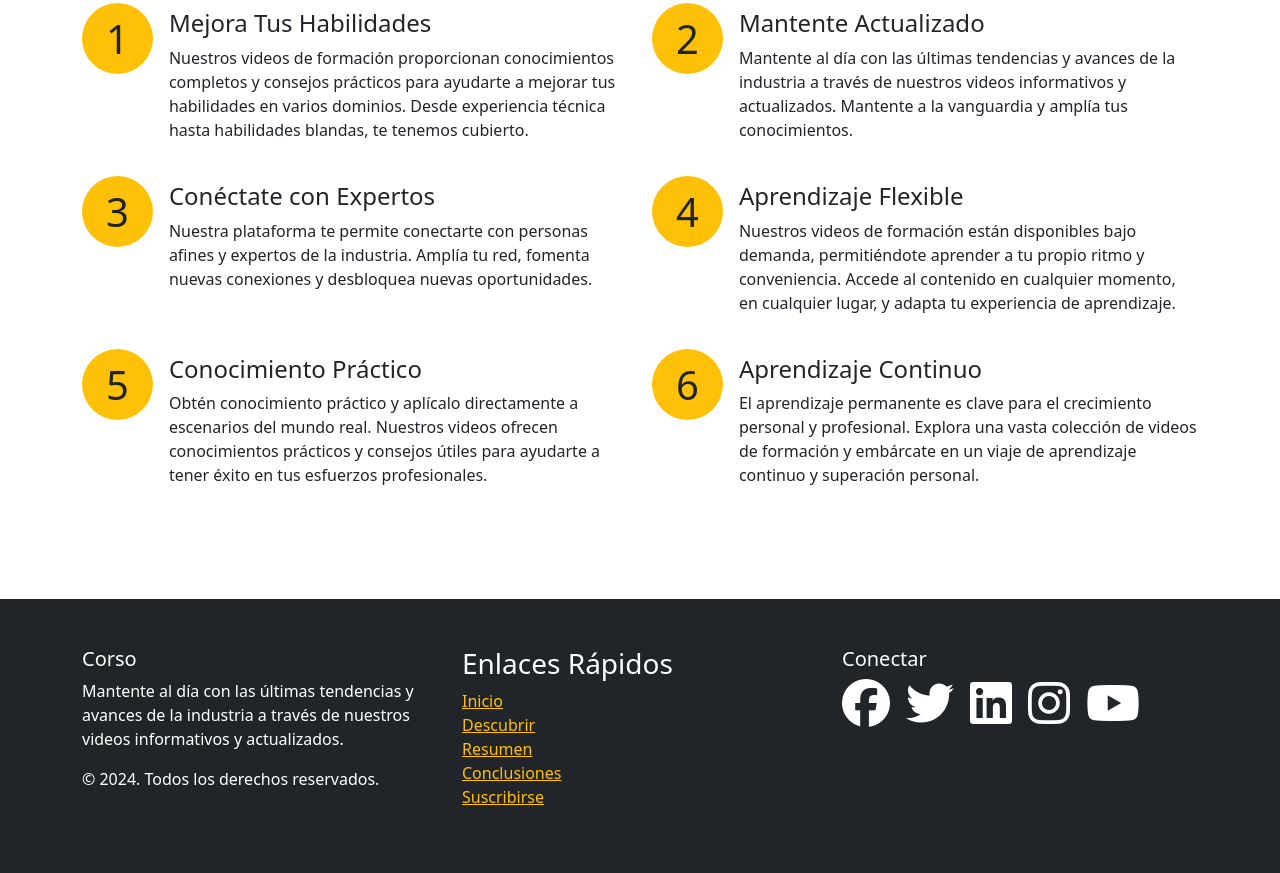
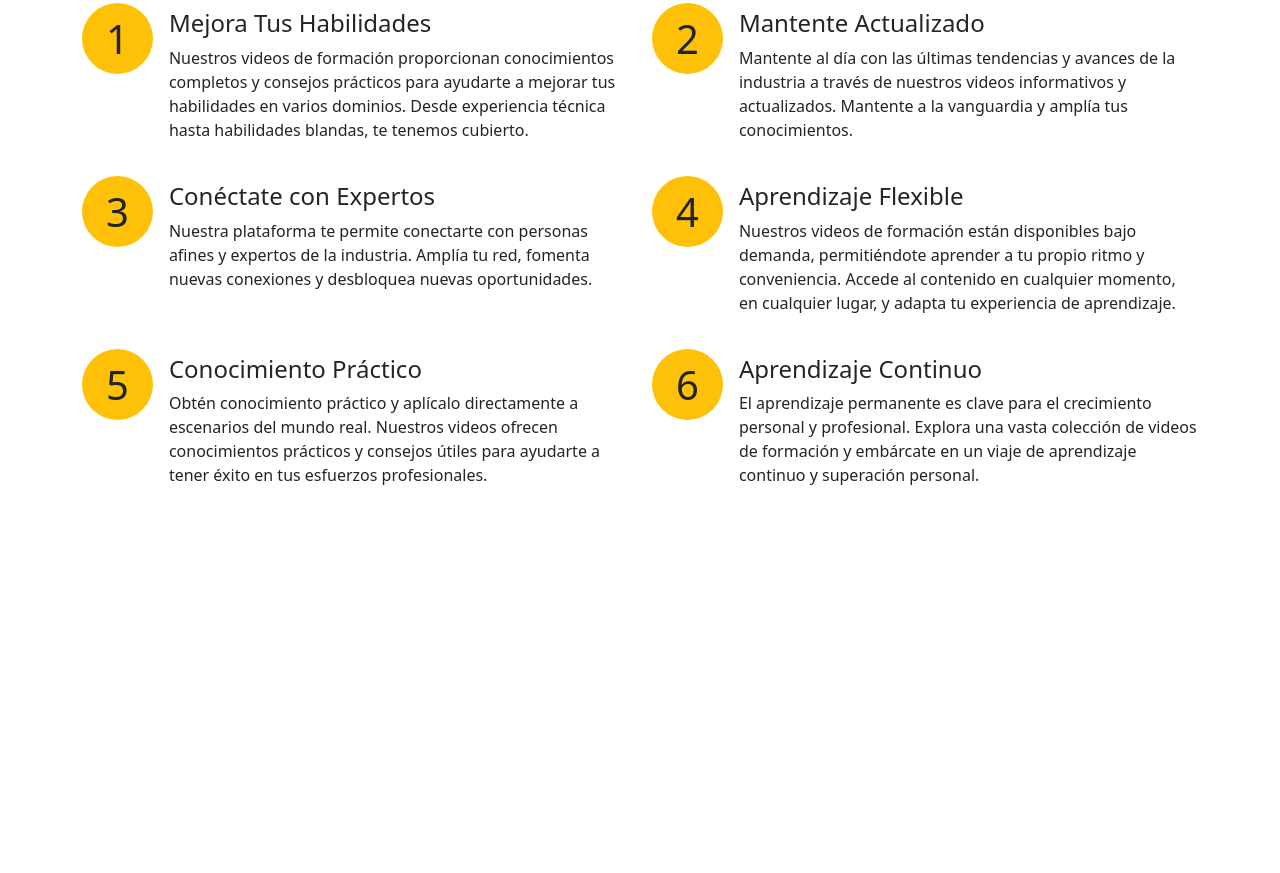
Before and after one commit to tonylex12/Entrenamiento-Corso, a plain HTML site: page index.html in a window 1280 px wide. Shown: the part 2263-3136 px from the top of the page. After the commit the page ends 2838 px from the top, so only its background shows below. Drawn offline with nearby package versions, Linux system fonts and the light colour scheme.

```diff
--- a/index.html
+++ b/index.html
@@ -398,44 +398,6 @@
         </div>
       </div>
     </section>
-
-    <!-- Footer -->
-    <footer class="footer mt-4 text-white bg-dark py-5">
-      <div class="container">
-        <div class="row">
-          <div class="col-md-4">
-            <h5>Corso</h5>
-            <p>
-              Mantente al día con las últimas tendencias y avances de la
-              industria a través de nuestros videos informativos y actualizados.
-            </p>
-            <p>&copy; 2024. Todos los derechos reservados.</p>
-          </div>
-          <div class="col-md-4">
-            <h3>Enlaces Rápidos</h3>
-            <ul class="list-unstyled">
-              <li><a href="#home" class="text-warning">Inicio</a></li>
-              <li><a href="#discover" class="text-warning">Descubrir</a></li>
-              <li><a href="#summary" class="text-warning">Resumen</a></li>
-              <li>
-                <a href="#takeaways" class="text-warning">Conclusiones</a>
-              </li>
-              <li><a href="#subscribe" class="text-warning">Suscribirse</a></li>
-            </ul>
-          </div>
-          <div class="col-md-4">
-            <h5>Conectar</h5>
-            <div class="d-flex gap-3">
-              <a href="#"><i class="fab fa-facebook fa-3x text-white"></i></a>
-              <a href="#"><i class="fab fa-twitter fa-3x text-white"></i></a>
-              <a href="#"><i class="fab fa-linkedin fa-3x text-white"></i></a>
-              <a href="#"><i class="fab fa-instagram fa-3x text-white"></i></a>
-              <a href="#"><i class="fab fa-youtube fa-3x text-white"></i></a>
-            </div>
-          </div>
-        </div>
-      </div>
-    </footer>
     <script
       src="https://cdn.jsdelivr.net/npm/bootstrap@5.0.2/dist/js/bootstrap.bundle.min.js"
       integrity="sha384-MrcW6ZMFYlzcLA8Nl+NtUVF0sA7MsXsP1UyJoMp4YLEuNSfAP+JcXn/tWtIaxVXM"
```
